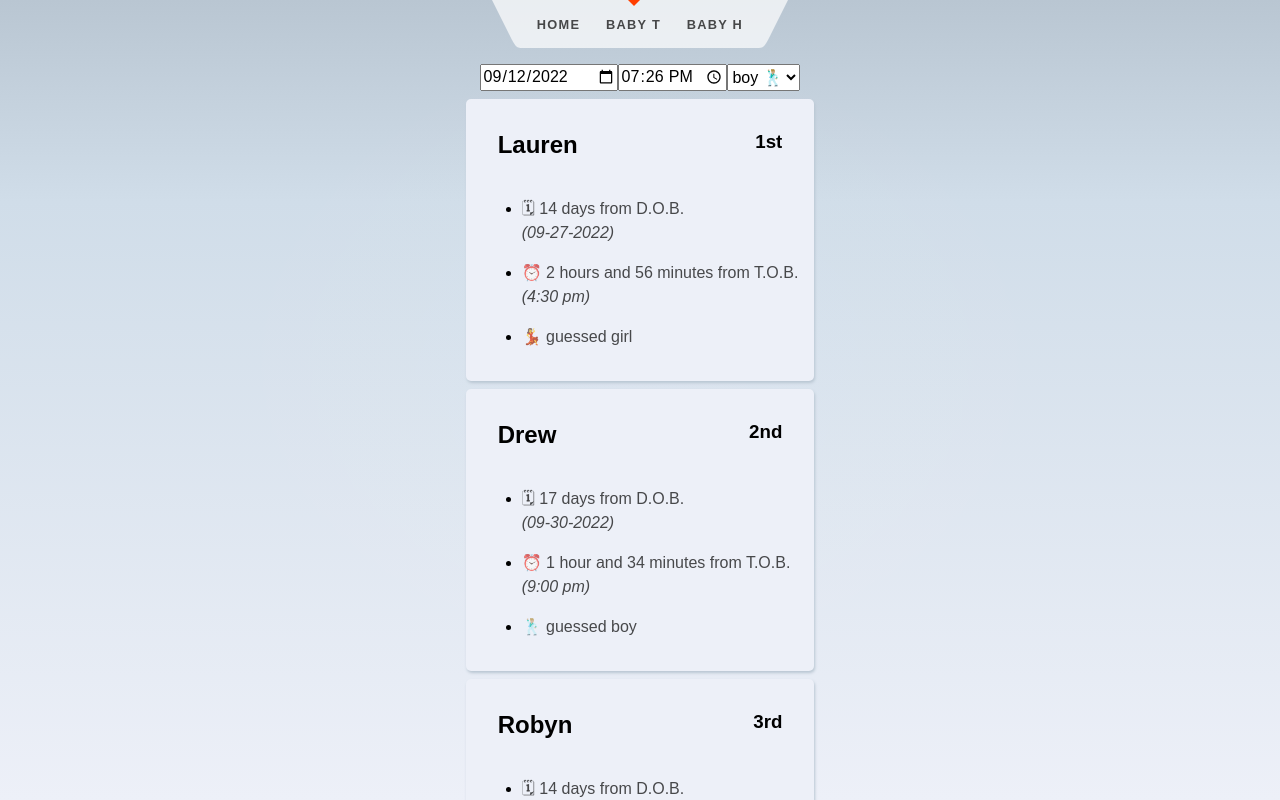
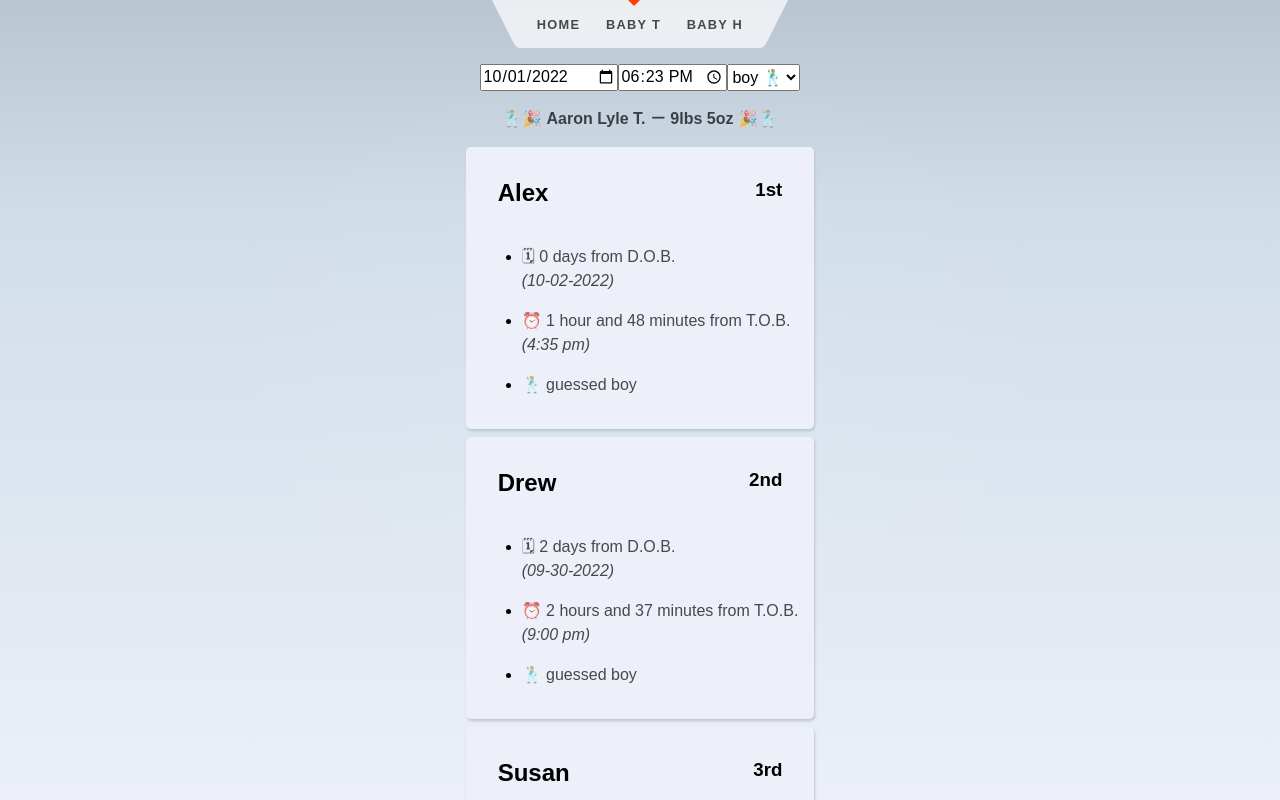
Before and after one commit to andrewwebbdeveloper/poll-baby, a SvelteKit app: page /baby-t in a window 1280 px wide. Shown: the top 800 px of the page. Built offline with nearby package versions, Linux system fonts and the light colour scheme.

Commit message:
Add baby T. Birth stats and override the "today" autopop with his b-day/time

```diff
--- a/src/lib/Inputs.svelte
+++ b/src/lib/Inputs.svelte
@@ -6,11 +6,13 @@ export let date
 export let time
 export let gender
 
+export let birthday = {}
+
 onMount(() => {
 	const today = new Date()
-	date = format(today, 'yyyy-MM-dd')
-	time = `${today.getHours().toString().padStart(2, 0)}:${today.getMinutes().toString().padStart(2, 0)}`
-	gender = 'boy'
+	date = birthday?.date ? format(birthday.date, 'yyyy-MM-dd') : format(today, 'yyyy-MM-dd')
+	time = birthday?.time ? birthday.time :`${today.getHours().toString().padStart(2, 0)}:${today.getMinutes().toString().padStart(2, 0)}`
+	gender = birthday?.gender ? birthday.gender : today.getSeconds() % 2 === 0 ?'boy' : 'girl'
 })
 
 </script>
--- a/src/routes/baby-t/+page.svelte
+++ b/src/routes/baby-t/+page.svelte
@@ -8,6 +8,12 @@ import {guesses} from '$lib/guesses.js'
 let date
 let time
 let gender
+
+let birthday = {
+	date: new Date('10/1/2022'),
+	time: '18:23',
+	gender: 'boy',
+}
 
 </script>
 
@@ -20,10 +26,12 @@ let gender
 	<div></div>
 	<div>
 		<Inputs
+		birthday={birthday}
 		bind:date={date}
 		bind:time={time}
 		bind:gender={gender}
 		/>
+		<p class="baby-data">🕺🏼🎉 <strong>Aaron Lyle T. －  9lbs 5oz</strong> 🎉🕺🏼</p>
 		<Results
 		guesses={guesses.T}
 		gender={gender}
@@ -36,6 +44,10 @@ let gender
 
 <style>
 
+	.baby-data {
+		text-align: center;
+	}
+
 	.container {
 		display: flex;
 		flex-direction: column;
```
